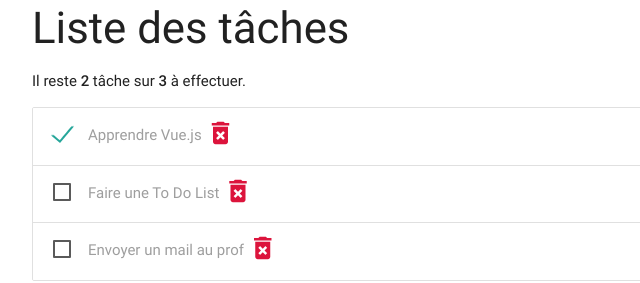
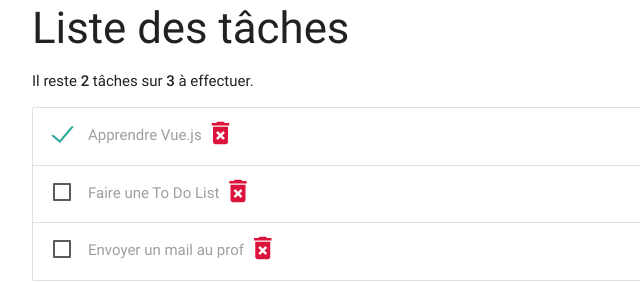
Before and after one commit to LattyS/vue_todolist, a website: page index.html in a window 1280 px wide. Shown: the part 261-544 px from the top of the page, 160-800 px from the left. Drawn offline with nearby package versions, Linux system fonts and the light colour scheme.

Commit message:
condition for plural

```diff
--- a/index.html
+++ b/index.html
@@ -34,7 +34,7 @@
 
     <h3>Liste des tâches</h3>
 
-    <p>Il reste <strong>{{ remaining() }}</strong> tâche sur <strong>{{ tasks.length }}</strong> à effectuer.</p>
+    <p>Il reste <strong>{{ remaining() }}</strong> tâche<span v-if="remaining() > 1">s</span> sur <strong>{{ tasks.length }}</strong> à effectuer.</p>
 
     <ul class="collection">
         <li class="collection-item" v-for="(task, index) in tasks">
```
